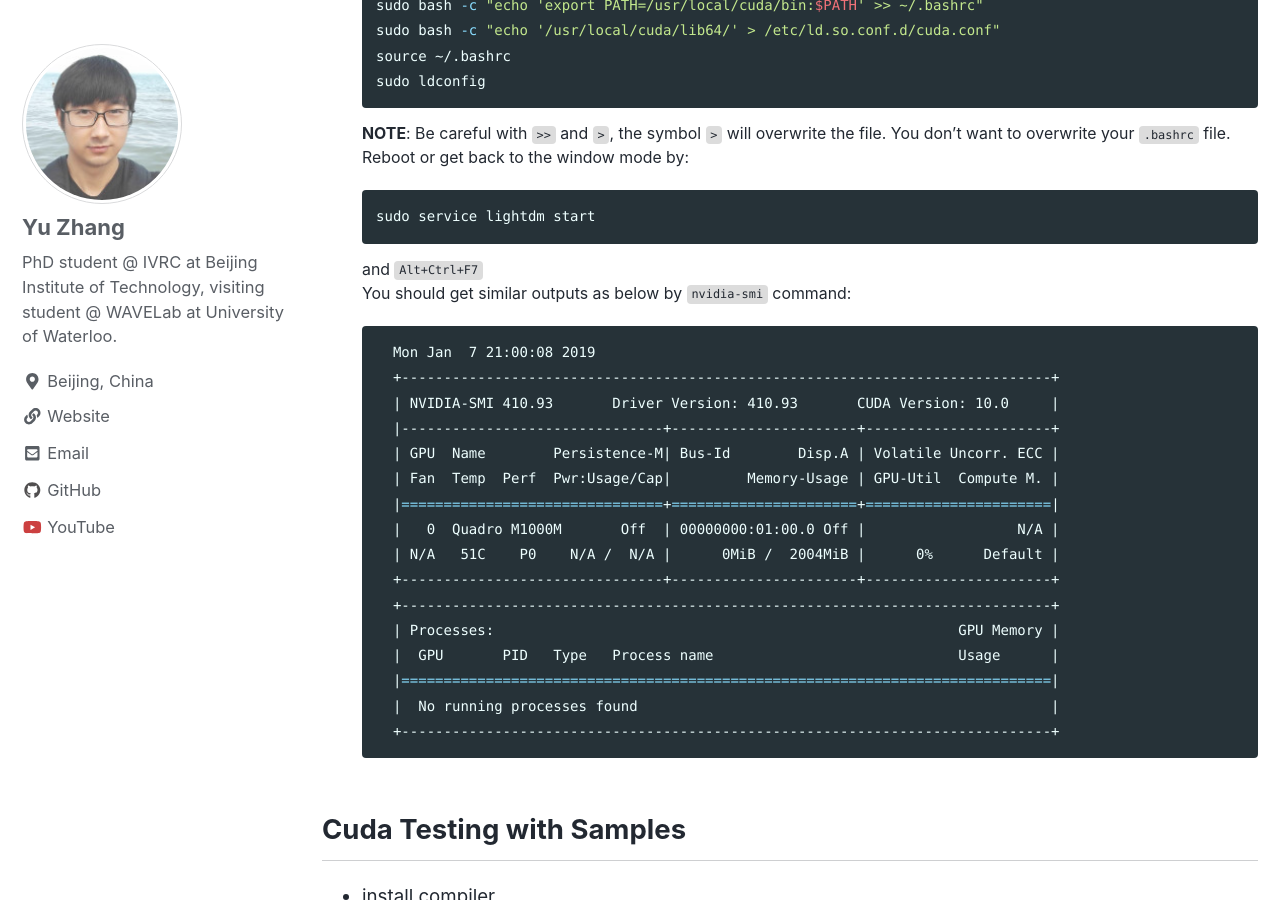
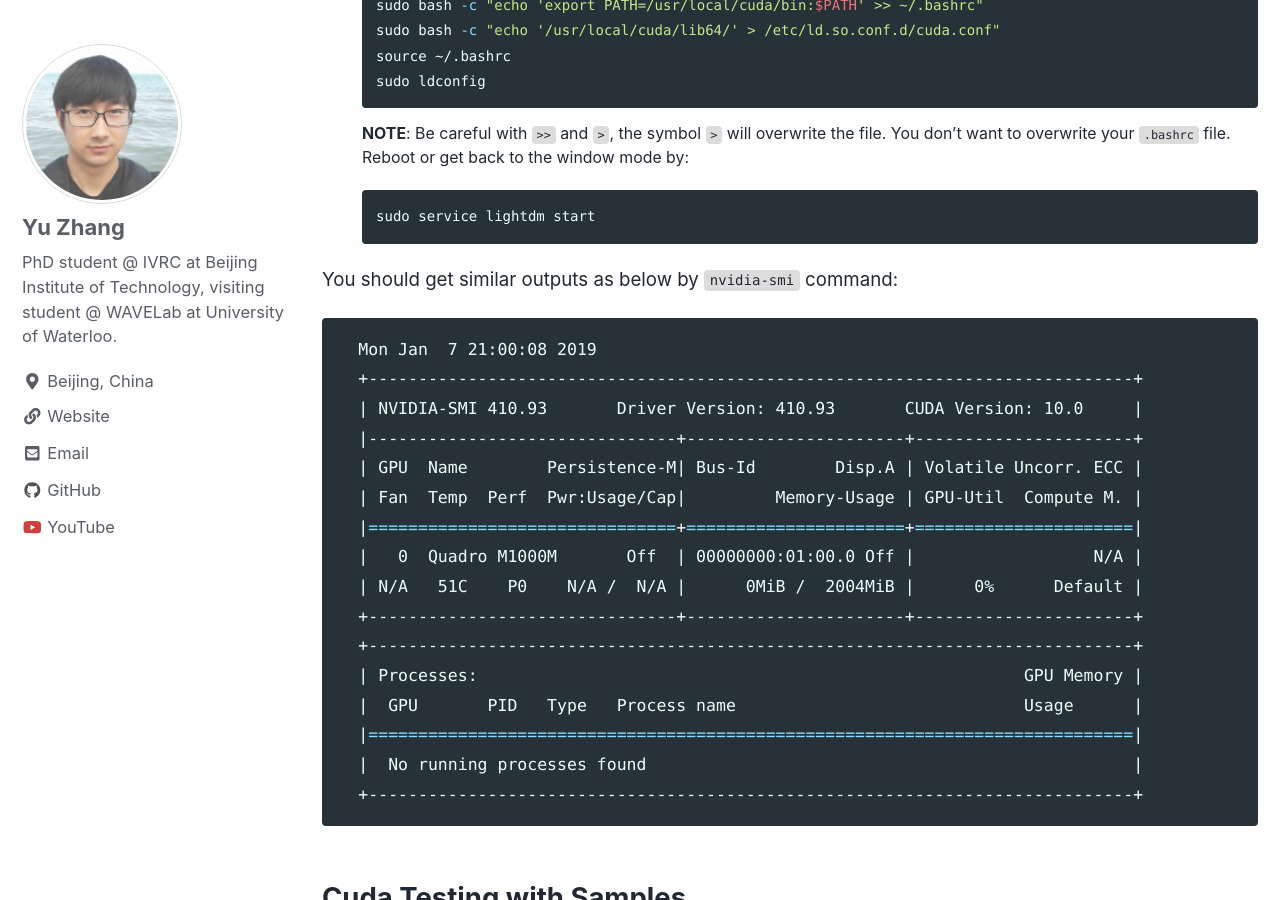
Before and after one commit to product-noob/my-blog, a Jekyll site: the page built from _posts/2019-01-06-nvidia-driver-and-cuda9-installation.md, in a window 1280 px wide and 900 px high, scrolled down 2532 px. Built offline with Jekyll 4.4.1, drawn with Linux system fonts in a browser that asks for light colours; nearby versions of some CDN libraries.

Commit message:
simplify

````diff
--- a/_posts/2019-01-06-nvidia-driver-and-cuda9-installation.md
+++ b/_posts/2019-01-06-nvidia-driver-and-cuda9-installation.md
@@ -86,7 +86,7 @@ Reboot or get back to the window mode by:
 ```bash
 sudo service lightdm start
 ```
-and `Alt+Ctrl+F7`
+
 You should get similar outputs as below by `nvidia-smi` command:
   ```bash
   Mon Jan  7 21:00:08 2019
````
